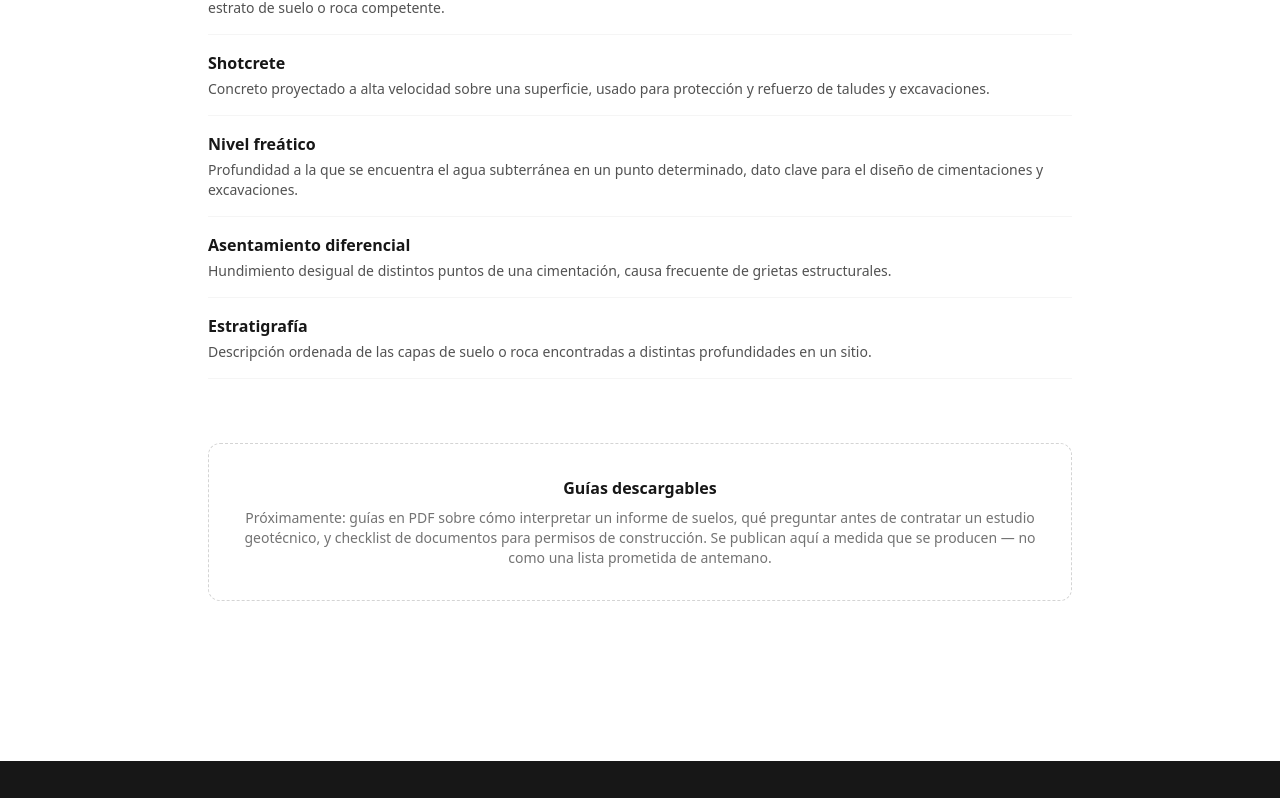
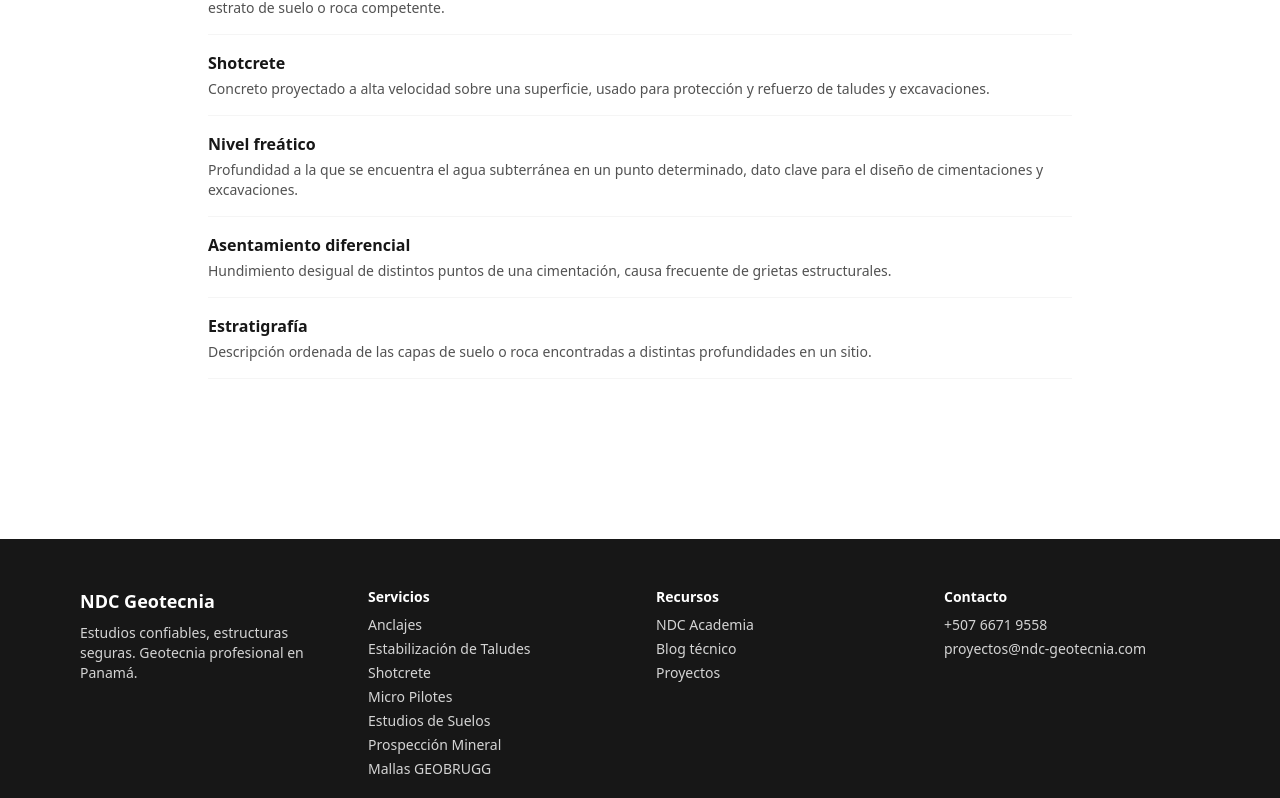
Before and after one commit to omarsugasti/ndc-geotecnia-web, a Next.js app: page /academia in a window 1280 px wide. Shown: the part 916-1714 px from the top of the page. Built offline with nearby package versions, Linux system fonts and the light colour scheme.

Commit message:
fix: quitar nota interna de /nosotros; recuadro guias descargables de /academia; agregar 5 articulos de blog

```diff
--- a/app/academia/page.tsx
+++ b/app/academia/page.tsx
@@ -3,7 +3,7 @@ import type { Metadata } from "next";
 export const metadata: Metadata = {
   title: "NDC Academia — Glosario y Recursos Geotécnicos",
   description:
-    "Glosario geotécnico, preguntas frecuentes y guías descargables sobre estudios de suelos, anclajes y estabilización de taludes.",
+    "Glosario geotécnico sobre estudios de suelos, anclajes y estabilización de taludes.",
 };
 
 const glosario = [
@@ -30,7 +30,7 @@ export default function AcademiaPage() {
       </p>
 
       <h2 className="text-2xl font-bold text-neutral-900 mb-6">Glosario geotécnico</h2>
-      <div className="space-y-4 mb-16">
+      <div className="space-y-4">
         {glosario.map((g) => (
           <div key={g.termino} className="border-b border-neutral-100 pb-4">
             <p className="font-semibold text-neutral-900">{g.termino}</p>
@@ -38,16 +38,6 @@ export default function AcademiaPage() {
           </div>
         ))}
       </div>
-
-      <div className="rounded-xl border border-dashed border-neutral-300 p-8 text-center">
-        <p className="font-semibold text-neutral-900 mb-2">Guías descargables</p>
-        <p className="text-neutral-500 text-sm">
-          Próximamente: guías en PDF sobre cómo interpretar un informe de suelos, qué
-          preguntar antes de contratar un estudio geotécnico, y checklist de
-          documentos para permisos de construcción. Se publican aquí a medida que se
-          producen — no como una lista prometida de antemano.
-        </p>
-      </div>
     </section>
   );
 }
```
